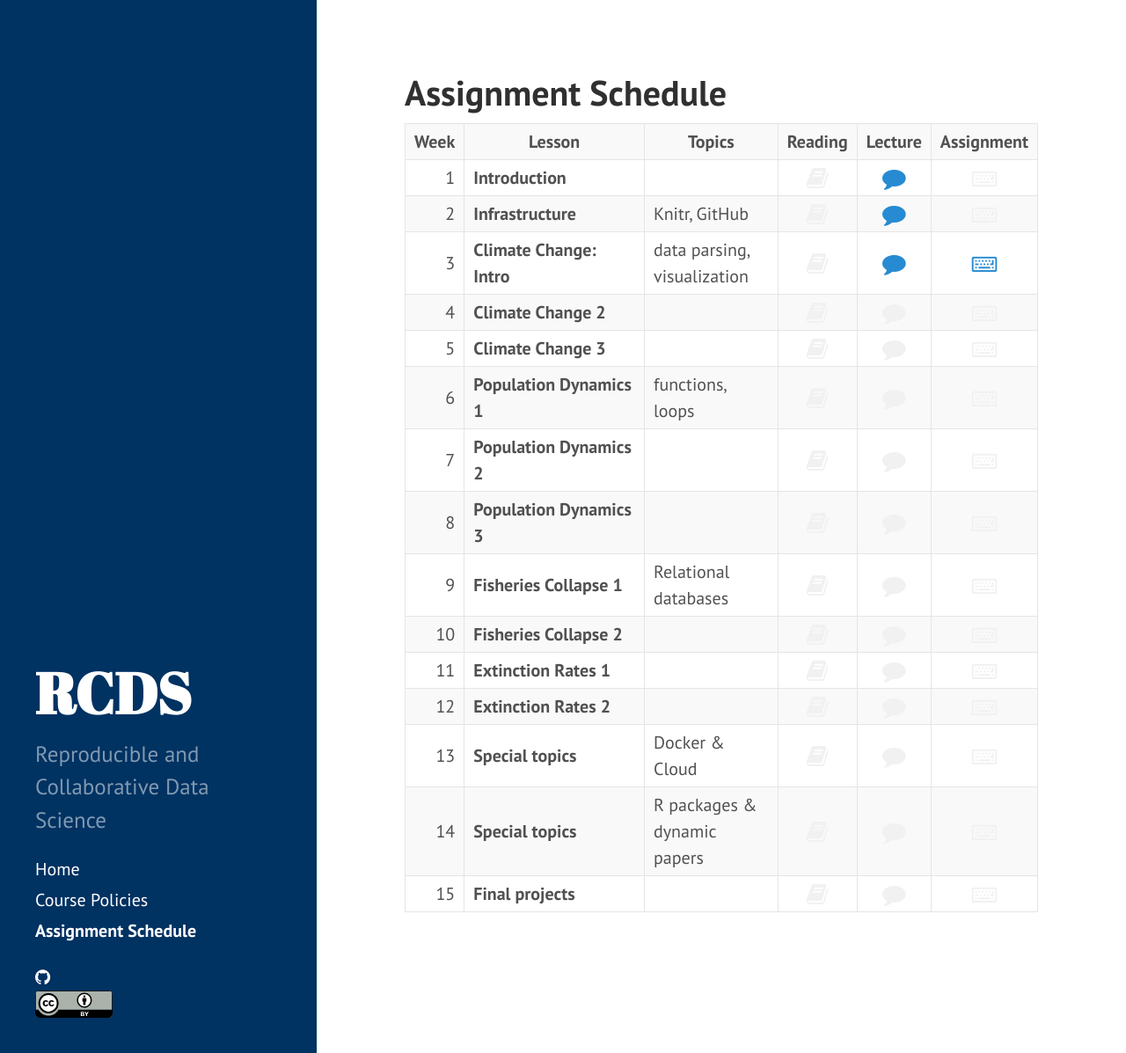
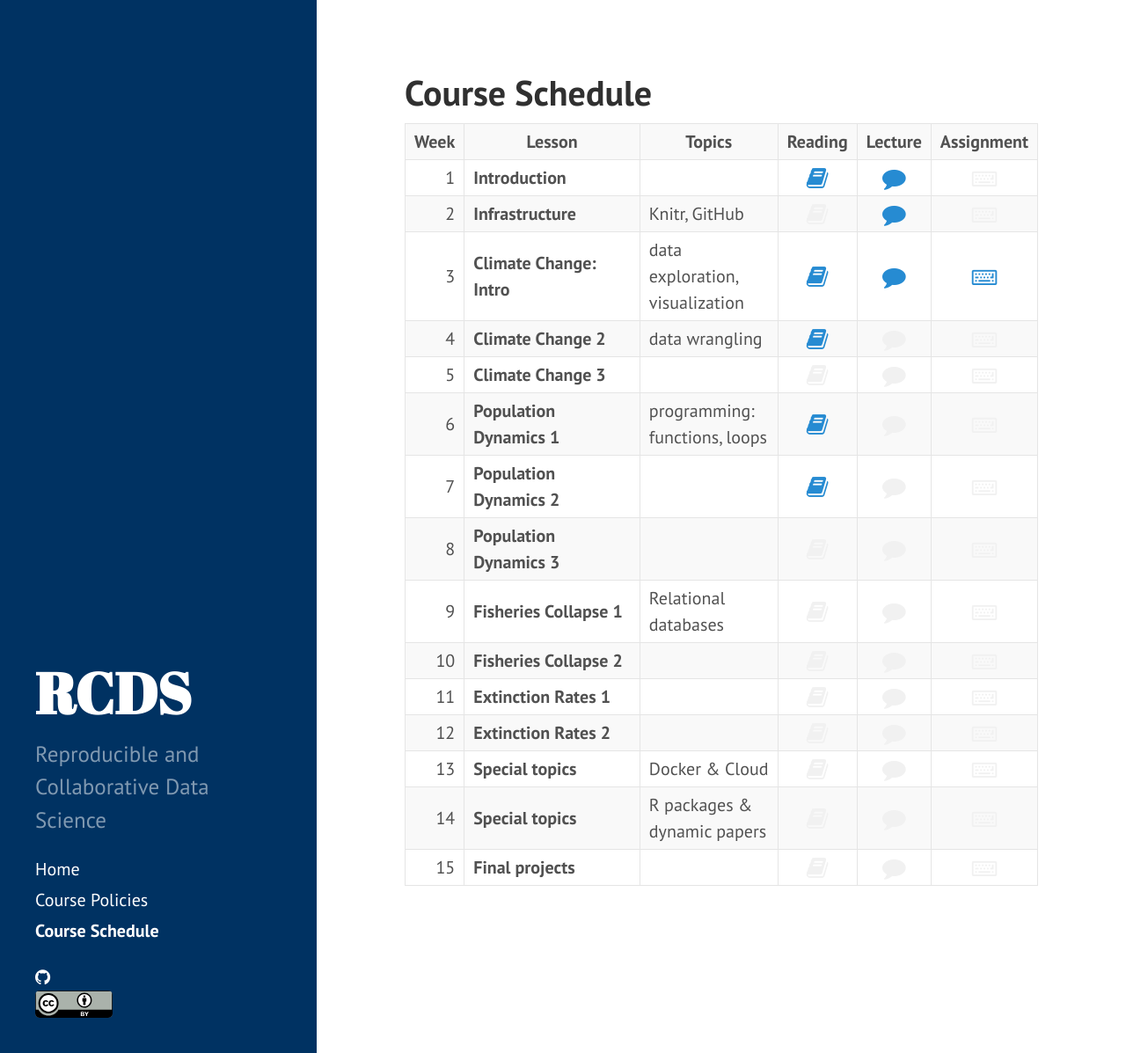
Before and after one commit to espm-288/rcds, a Jekyll site: the page built from website/schedule.html, in a window 1280 px wide and 1197 px high. Shown: the whole window at 88% size. Built offline with Jekyll 4.4.1, drawn with Linux system fonts in a browser that asks for light colours.

Commit message:
updating schedule

```diff
--- a/website/index.Rmd
+++ b/website/index.Rmd
@@ -28,3 +28,8 @@
 reproducible products that allow updated analyses as new data become
 available. Projects by first year trainees will be presented at the
 Annual Symposium.
+
+
+## Texts
+
+This course
--- a/website/schedule.html
+++ b/website/schedule.html
@@ -1,6 +1,6 @@
 ---
 layout: page
-title: Assignment Schedule
+title: Course Schedule
 nav: true
 ---
 
@@ -22,7 +22,7 @@
       <td>{{ lesson.topics }}</td>
 
       {%if lesson.reading %}
-      <td align="center"><a href="{{ site.baseurl }}/readings/{{ lesson.reading }}">
+      <td align="center"><a href="{{ lesson.reading }}">
           <i class="fa fa-book fa-lg"></i></a></td>
       {% else %}
         <td align="center"><font color="f1f1f1">
```
Also changed, not shown: website/_data/lessons.yml (+8 -2 lines).
